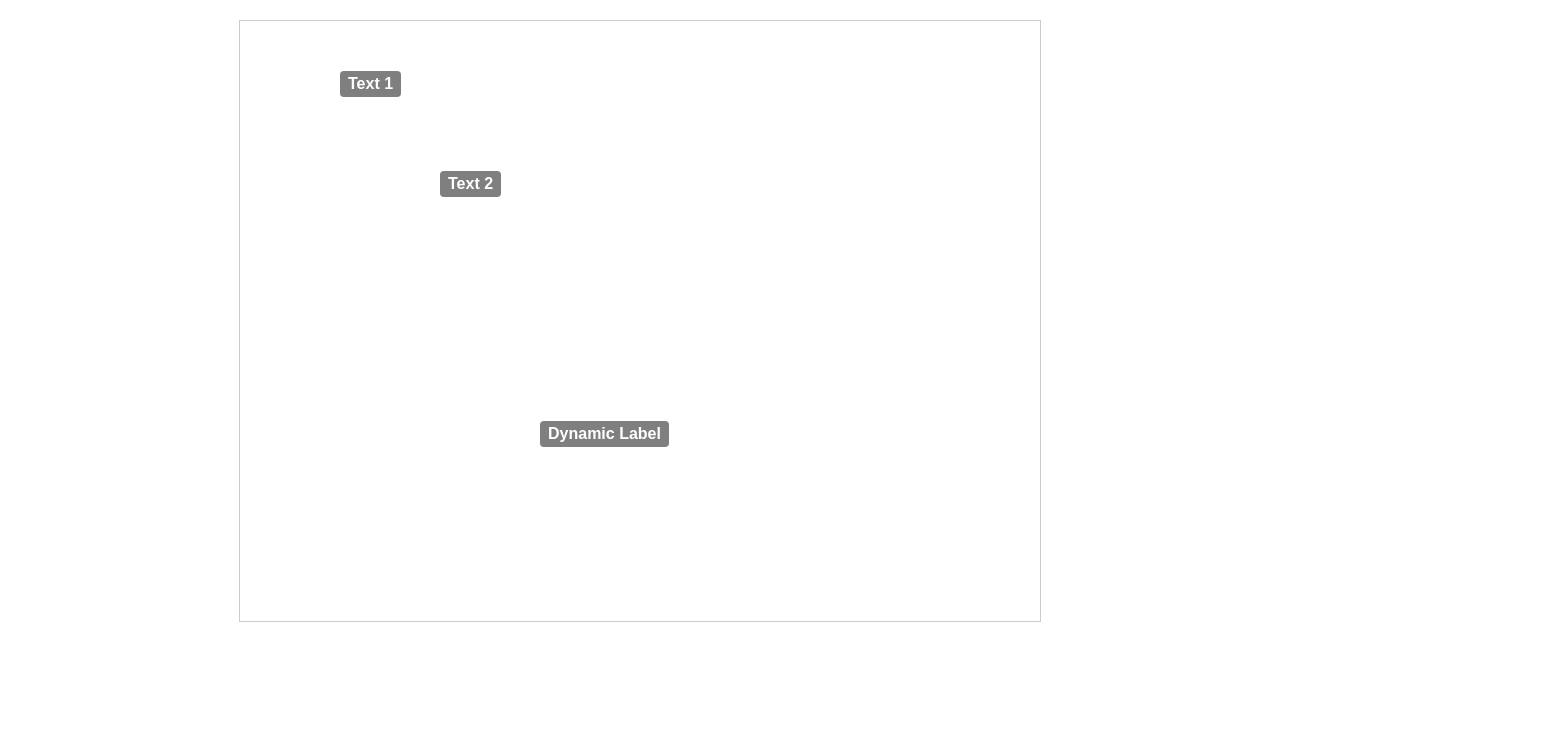
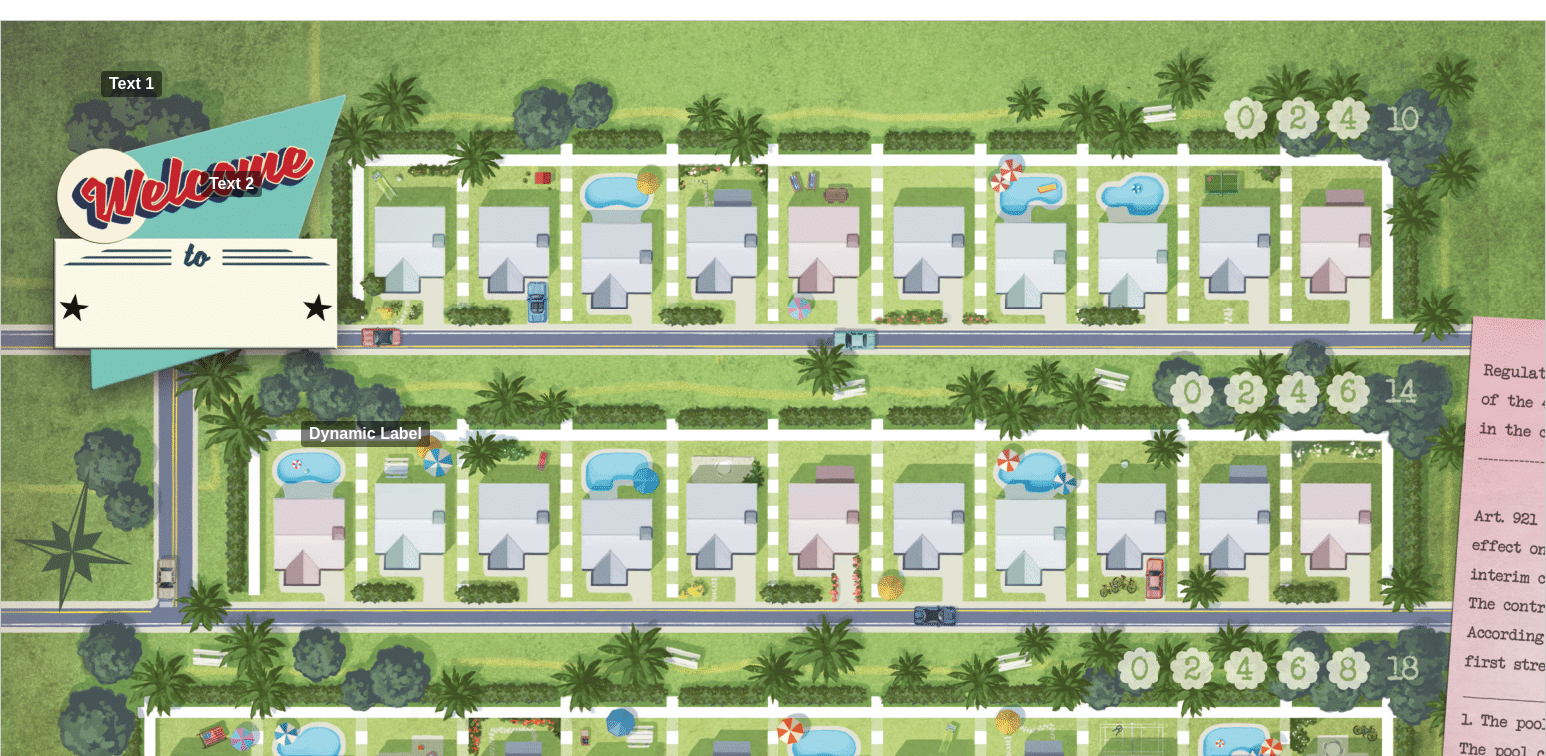
Before and after one commit to rscott1691/welcome_to, a plain HTML site: page index.html in a window 1280 px wide. Shown: the top 756 px of the page, 1546 px wide, since content can reach past the window. Drawn offline with Linux system fonts and the light colour scheme.

Commit message:
Update style.css

```diff
--- a/style.css
+++ b/style.css
@@ -6,10 +6,10 @@ body {
 
 #background-container {
   position: relative;
-  width: 800px;
-  height: 600px;
+  width: 1544px;
+  height: 1544px;
   margin: 20px auto;
-  background-image: url('your-image.png');
+  background-image: url('welcome_to_game_board_sheet-1.png');
   background-size: cover;
   background-repeat: no-repeat;
   border: 1px solid #ccc;
```
